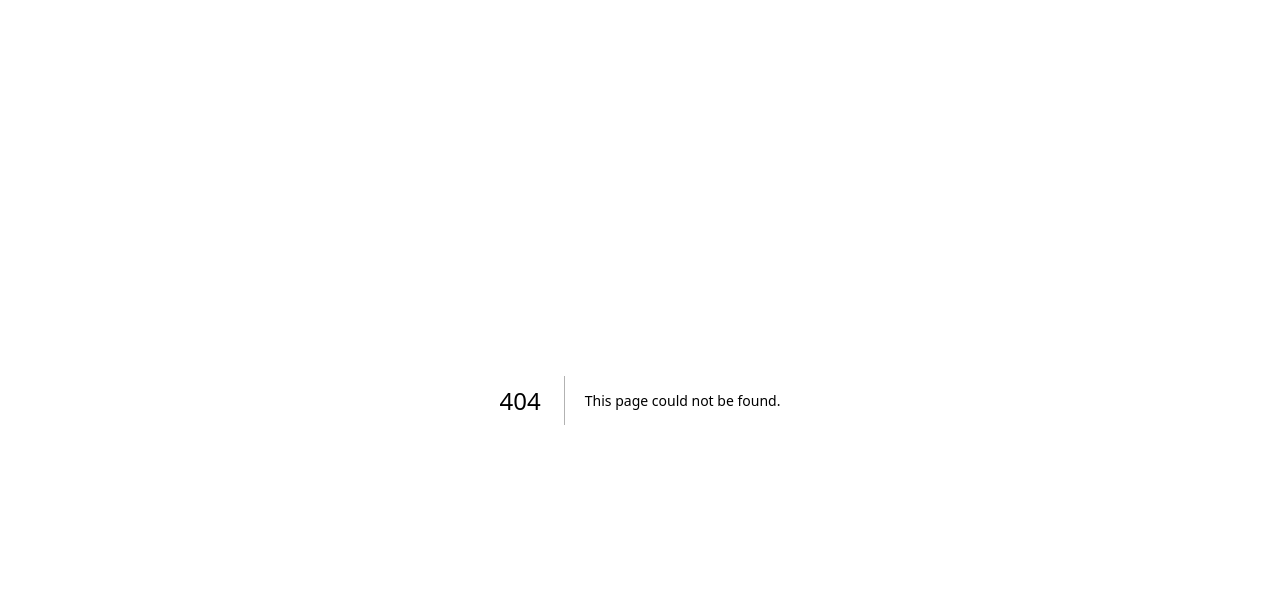
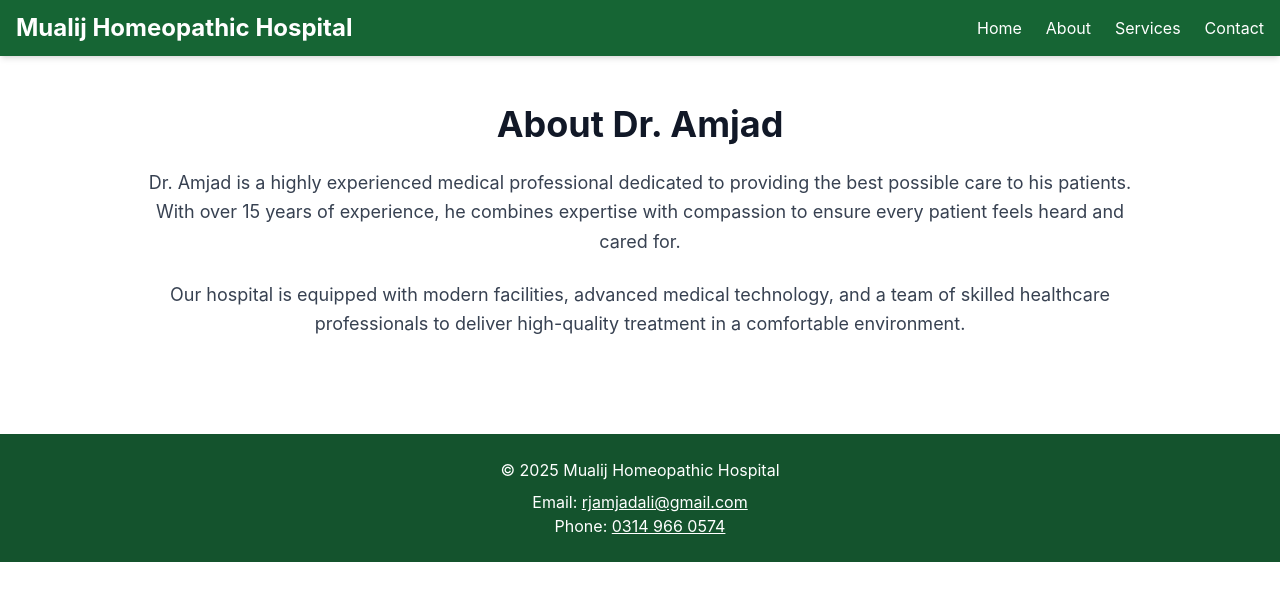
Before and after one commit to Safi649/dr-amjadali, a Next.js app: page /about in a window 1280 px wide. Before the commit this address had no page. Shown: the top 600 px of the page. Built offline with nearby package versions, Linux system fonts and the light colour scheme.

Commit message:
Create about.js

```diff
--- /dev/null
+++ b/pages/about.js
@@ -0,0 +1,22 @@
+import Header from "../components/Header";
+import Footer from "../components/Footer";
+
+export default function AboutPage() {
+  return (
+    <>
+      <Header />
+      <main className="max-w-5xl mx-auto px-4 py-12">
+        <h1 className="text-4xl font-bold text-center mb-6">About Dr. Amjad</h1>
+        <p className="text-lg text-gray-700 leading-relaxed mb-6 text-center">
+          Dr. Amjad is a highly experienced medical professional dedicated to providing the best possible care to his patients.
+          With over 15 years of experience, he combines expertise with compassion to ensure every patient feels heard and cared for.
+        </p>
+        <p className="text-lg text-gray-700 leading-relaxed text-center">
+          Our hospital is equipped with modern facilities, advanced medical technology, and a team of skilled healthcare professionals
+          to deliver high-quality treatment in a comfortable environment.
+        </p>
+      </main>
+      <Footer />
+    </>
+  );
+}
```
